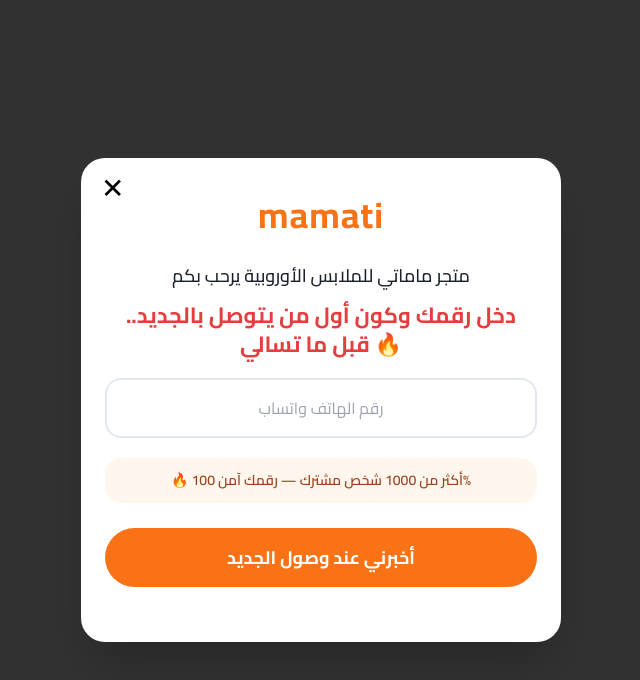
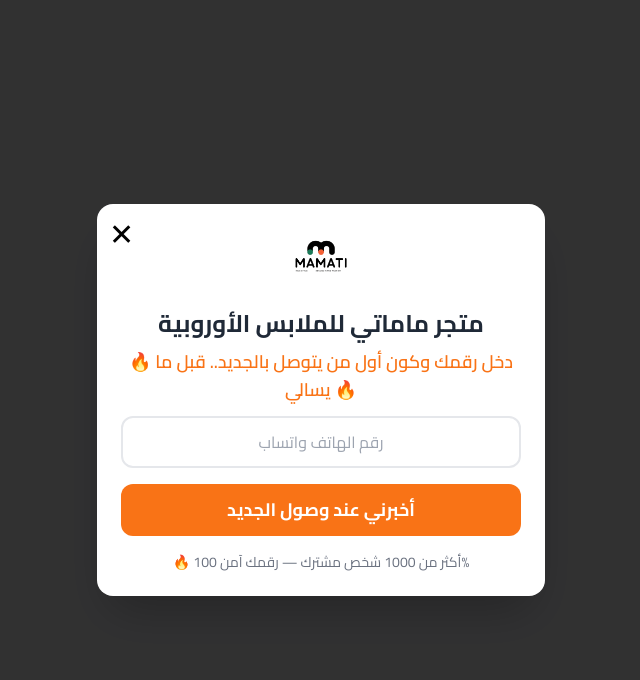
Before and after one commit to dxnabdo/mamati, a Next.js app: page /activate in a window 1280 px wide. Shown: the top 680 px of the page, without its empty margins (319-959 px from the left). Built offline with nearby package versions, Linux system fonts and the light colour scheme.

Commit message:
Remove serial from cart, fix category display, add logo to popup

```diff
--- a/components/Layout/TopNewsBar.jsx
+++ b/components/Layout/TopNewsBar.jsx
@@ -6,7 +6,7 @@
   const newsItems = [
     "🎁 توصيل مجاني فوق 200 درهم",
     "📱 جديد يومياً على TikTok",
-    "✨ جودة أوروبية بأسعار ذكية",
+    "✨ جودة أوروبية بأسعار مناسبة",
     "🛍️ اكتشف مامتي ماركيت"
   ];
 
--- a/components/PhoneRegisterPopup.jsx
+++ b/components/PhoneRegisterPopup.jsx
@@ -1,3 +1,4 @@
+// components/PhoneRegisterPopup.jsx
 import React, { useState, useEffect } from "react";
 
 export default function PhoneRegisterPopup() {
@@ -7,240 +8,47 @@
   const [loading, setLoading] = useState(false);
 
   useEffect(() => {
-    console.log("⏰ بدء العد التنازلي 4 ثواني...");
-    const timer = setTimeout(() => {
-      console.log("🎯 انتهت الـ 4 ثواني - سيتم عرض النافذة الآن");
-      setShow(true);
-    }, 4000);
+    const timer = setTimeout(() => setShow(true), 4000);
     return () => clearTimeout(timer);
   }, []);
 
-  const closePopup = () => {
-    setShow(false);
-  };
-
-  const validatePhone = (phone) => {
-    const phoneRegex = /^[0-9]{10,15}$/;
-    return phoneRegex.test(phone.replace(/\s/g, ''));
-  };
+  const closePopup = () => setShow(false);
+  const validatePhone = (phone) => /^[0-9]{10,15}$/.test(phone.replace(/\s/g, ''));
 
   const handleSubmit = async (e) => {
     e.preventDefault();
-    if (!phone.trim()) {
-      setMessage("يرجى إدخال رقم الهاتف");
-      return;
-    }
-    if (!validatePhone(phone)) {
-      setMessage("رقم الهاتف يجب أن يكون أرقام فقط (10-15 رقم)");
-      return;
-    }
-    setLoading(true);
-    setMessage("");
-
+    if (!phone.trim()) return setMessage("يرجى إدخال رقم الهاتف");
+    if (!validatePhone(phone)) return setMessage("رقم الهاتف يجب أن يكون أرقام فقط (10-15 رقم)");
+    setLoading(true); setMessage("");
     try {
-      const payload = [{
-        Phone: phone.trim(),
-        Date: new Date().toLocaleString("ar-EG"),
-        Source: "Website Popup"
-      }];
-      const res = await fetch(
-        "https://api.sheetbest.com/sheets/55a38627-8b83-4a28-afa2-e43ea9fec380",
-        {
-          method: "POST",
-          headers: { "Content-Type": "application/json" },
-          body: JSON.stringify(payload),
-        }
-      );
-      if (res.ok) {
-        setMessage("✅ تم التسجيل بنجاح!");
-        setPhone("");
-        setTimeout(() => closePopup(), 2000);
-      } else {
-        setMessage("❌ فشل الإرسال");
-      }
-    } catch (error) {
-      setMessage("❌ حدث خطأ");
-    } finally {
-      setLoading(false);
-    }
-  };
-
-  const handleKeyPress = (e) => {
-    if (e.key === "Enter") {
-      handleSubmit(e);
-    }
+      const payload = [{ Phone: phone.trim(), Date: new Date().toLocaleString("ar-EG"), Source: "Website Popup" }];
+      const res = await fetch("https://api.sheetbest.com/sheets/55a38627-8b83-4a28-afa2-e43ea9fec380", {
+        method: "POST", headers: { "Content-Type": "application/json" }, body: JSON.stringify(payload)
+      });
+      if (res.ok) { setMessage("✅ تم التسجيل بنجاح!"); setPhone(""); setTimeout(() => closePopup(), 2000); }
+      else setMessage("❌ فشل الإرسال");
+    } catch (error) { setMessage("❌ حدث خطأ"); }
+    finally { setLoading(false); }
   };
 
   if (!show) return null;
 
   return (
-    <div
-      style={{
-        position: 'fixed',
-        top: 0,
-        left: 0,
-        right: 0,
-        bottom: 0,
-        backgroundColor: 'rgba(0,0,0,0.8)',
-        display: 'flex',
-        alignItems: 'center',
-        justifyContent: 'center',
-        zIndex: 999999
-      }}
-      onClick={closePopup}
-    >
-      <div
-        style={{
-          backgroundColor: 'white',
-          borderRadius: '24px',
-          padding: '30px 24px 40px',
-          width: '480px',
-          maxWidth: '90%',
-          position: 'relative',
-          boxShadow: '0 25px 50px -12px rgba(0,0,0,0.25)',
-          textAlign: 'center'
-        }}
-        onClick={(e) => e.stopPropagation()}
-      >
-        {/* زر الإغلاق - أسود بدون دائرة */}
-        <button
-          onClick={closePopup}
-          style={{
-            position: 'absolute',
-            top: '16px',
-            left: '20px',
-            fontSize: '28px',
-            fontWeight: '300',
-            border: 'none',
-            background: 'none',
-            color: '#000',
-            cursor: 'pointer',
-            lineHeight: 1,
-            padding: '0',
-            zIndex: 10
-          }}
-        >
-          ✕
-        </button>
-
-        {/* 1️⃣ اللوغو (نص Mamati وسط) */}
-        <div style={{ marginBottom: '20px' }}>
-          <span style={{
-            fontSize: '36px',
-            fontWeight: 'bold',
-            color: '#f97316',
-            letterSpacing: '1px'
-          }}>
-            mamati
-          </span>
+    <div className="fixed inset-0 bg-black/80 flex items-center justify-center z-[999999]" onClick={closePopup}>
+      <div className="bg-white rounded-2xl p-6 w-[90%] max-w-md relative shadow-2xl" onClick={(e) => e.stopPropagation()}>
+        <button onClick={closePopup} className="absolute top-3 left-3 text-3xl text-black hover:opacity-70">✕</button>
+        <div className="text-center">
+          {/* ✅ اللوغو بدلاً من النص */}
+          <img src="/mamaty-logo.png" alt="مامتي" className="h-16 mx-auto mb-4" />
+          <h2 className="text-2xl font-bold text-gray-800 mb-2">متجر ماماتي للملابس الأوروبية</h2>
+          <p className="text-lg text-orange-500 font-semibold mb-3">🔥 دخل رقمك وكون أول من يتوصل بالجديد.. قبل ما يسالي 🔥</p>
+          <input type="tel" placeholder="رقم الهاتف واتساب" value={phone} onChange={(e) => setPhone(e.target.value)} className="w-full p-3 border-2 border-gray-200 rounded-xl text-center mb-4" dir="ltr" />
+          <button onClick={handleSubmit} disabled={loading} className="w-full bg-orange-500 text-white py-3 rounded-xl font-bold text-lg hover:bg-orange-600 transition disabled:bg-gray-400">
+            {loading ? "جاري الإرسال..." : "أخبرني عند وصول الجديد"}
+          </button>
+          <p className="mt-4 text-sm text-gray-500">🔥 أكثر من 1000 شخص مشترك — رقمك آمن 100%</p>
+          {message && <p className={`mt-3 p-2 rounded-lg ${message.includes('✅') ? 'bg-green-100 text-green-800' : 'bg-red-100 text-red-800'}`}>{message}</p>}
         </div>
-
-        {/* 2️⃣ الترحيب */}
-        <p style={{
-          fontSize: '18px',
-          fontWeight: '500',
-          color: '#1a202c',
-          marginBottom: '12px'
-        }}>
-          متجر ماماتي للملابس الأوروبية يرحب بكم
-        </p>
-
-        {/* 3️⃣ العبارة القوية */}
-        <p style={{
-          fontSize: '22px',
-          fontWeight: 'bold',
-          color: '#e53e3e',
-          marginBottom: '20px',
-          lineHeight: 1.3
-        }}>
-          دخل رقمك وكون أول من يتوصل بالجديد.. قبل ما تسالي 🔥
-        </p>
-
-        {/* 4️⃣ خانة الإدخال */}
-        <form onSubmit={handleSubmit}>
-          <input
-            type="tel"
-            placeholder="رقم الهاتف واتساب"
-            value={phone}
-            onChange={(e) => setPhone(e.target.value)}
-            onKeyPress={handleKeyPress}
-            style={{
-              width: '100%',
-              padding: '16px',
-              marginBottom: '20px',
-              border: '2px solid #e2e8f0',
-              borderRadius: '16px',
-              fontSize: '16px',
-              boxSizing: 'border-box',
-              direction: 'ltr',
-              textAlign: 'center',
-              color: '#2d3748',
-              outline: 'none',
-              transition: 'border-color 0.2s'
-            }}
-            onFocus={(e) => e.target.style.borderColor = '#f97316'}
-            onBlur={(e) => e.target.style.borderColor = '#e2e8f0'}
-          />
-
-          {/* 5️⃣ الثقة والتحفيز */}
-          <div style={{
-            backgroundColor: '#fff7ed',
-            padding: '12px',
-            borderRadius: '16px',
-            marginBottom: '25px',
-            fontSize: '14px',
-            fontWeight: '600',
-            color: '#9c4221'
-          }}>
-            🔥 أكثر من 1000 شخص مشترك — رقمك آمن 100%
-          </div>
-
-          <button
-            type="submit"
-            disabled={loading}
-            style={{
-              width: '100%',
-              padding: '16px',
-              backgroundColor: loading ? '#cbd5e0' : '#f97316',
-              color: 'white',
-              border: 'none',
-              borderRadius: '40px',
-              fontSize: '18px',
-              fontWeight: 'bold',
-              cursor: loading ? 'not-allowed' : 'pointer',
-              transition: 'all 0.3s',
-              marginBottom: '15px'
-            }}
-            onMouseOver={(e) => {
-              if (!loading) {
-                e.currentTarget.style.backgroundColor = '#ea580c';
-                e.currentTarget.style.transform = 'scale(1.02)';
-              }
-            }}
-            onMouseOut={(e) => {
-              if (!loading) {
-                e.currentTarget.style.backgroundColor = '#f97316';
-                e.currentTarget.style.transform = 'scale(1)';
-              }
-            }}
-          >
-            {loading ? 'جاري الإرسال...' : 'أخبرني عند وصول الجديد'}
-          </button>
-        </form>
-
-        {message && (
-          <p style={{
-            marginTop: '10px',
-            padding: '10px',
-            backgroundColor: message.includes('✅') ? '#c6f6d5' : '#fed7d7',
-            color: message.includes('✅') ? '#22543d' : '#742a2a',
-            borderRadius: '12px',
-            fontSize: '14px',
-            fontWeight: '500'
-          }}>
-            {message}
-          </p>
-        )}
       </div>
     </div>
   );
```
